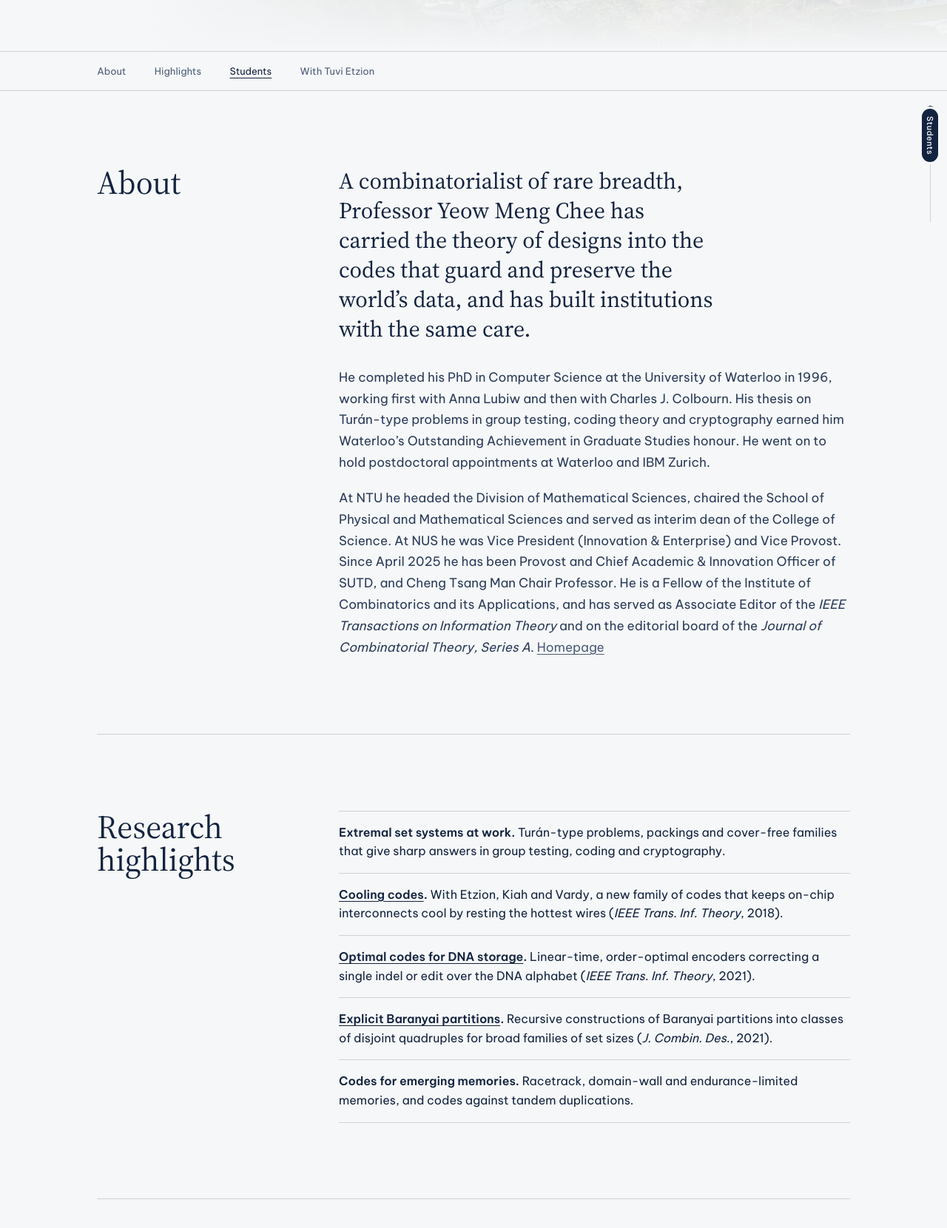
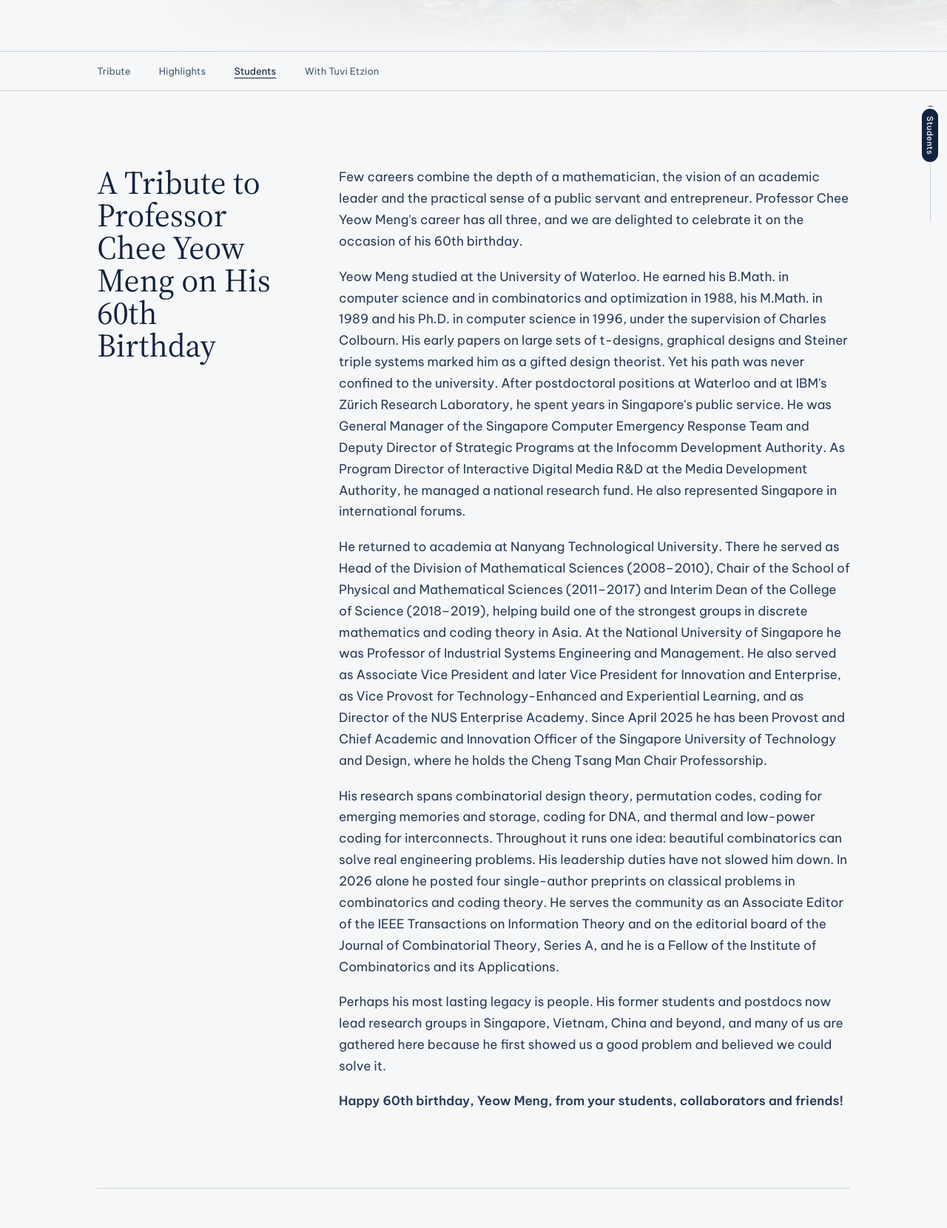
Before and after one commit to Fisv/Mini-Course-and-Workshop-on-Coding-theory-and-Combinatorics, a plain HTML site: page chee.html in a window 1280 px wide. Shown: the part 468-2128 px from the top of the page at 74% size. Drawn offline with Linux system fonts and the light colour scheme.

Commit message:
tribute update

```diff
--- a/chee.html
+++ b/chee.html
@@ -43,7 +43,7 @@
 
   <nav class="pnav" aria-label="Profile sections">
     <ul class="wrap">
-      <li><a href="#about">About</a></li>
+      <li><a href="#about">Tribute</a></li>
       <li><a href="#research">Highlights</a></li>
       <li><a href="#students">Students</a></li>
       <li><a href="#joint">With Tuvi Etzion</a></li>
@@ -51,13 +51,16 @@
   </nav>
 
   <div class="wrap">
-    <!-- About -->
+    <!-- Tribute -->
     <section class="block" id="about">
-      <h2>About</h2>
+      <h2>A Tribute to Professor Chee Yeow Meng on His 60th Birthday</h2>
       <div class="prose">
-        <p class="lede">A combinatorialist of rare breadth, Professor Yeow Meng Chee has carried the theory of designs into the codes that guard and preserve the world’s data, and has built institutions with the same care.</p>
-        <p>He completed his PhD in Computer Science at the University of Waterloo in 1996, working first with Anna Lubiw and then with Charles J. Colbourn. His thesis on Turán-type problems in group testing, coding theory and cryptography earned him Waterloo’s Outstanding Achievement in Graduate Studies honour. He went on to hold postdoctoral appointments at Waterloo and IBM Zurich.</p>
-        <p>At NTU he headed the Division of Mathematical Sciences, chaired the School of Physical and Mathematical Sciences and served as interim dean of the College of Science. At NUS he was Vice President (Innovation &amp; Enterprise) and Vice Provost. Since April 2025 he has been Provost and Chief Academic &amp; Innovation Officer of SUTD, and Cheng Tsang Man Chair Professor. He is a Fellow of the Institute of Combinatorics and its Applications, and has served as Associate Editor of the <em>IEEE Transactions on Information Theory</em> and on the editorial board of the <em>Journal of Combinatorial Theory, Series A</em>. <a class="profile-source" href="https://ymchee66.github.io/home/" target="_blank" rel="noopener">Homepage</a></p>
+        <p>Few careers combine the depth of a mathematician, the vision of an academic leader and the practical sense of a public servant and entrepreneur. Professor Chee Yeow Meng's career has all three, and we are delighted to celebrate it on the occasion of his 60th birthday.</p>
+        <p>Yeow Meng studied at the University of Waterloo. He earned his B.Math. in computer science and in combinatorics and optimization in 1988, his M.Math. in 1989 and his Ph.D. in computer science in 1996, under the supervision of Charles Colbourn. His early papers on large sets of t-designs, graphical designs and Steiner triple systems marked him as a gifted design theorist. Yet his path was never confined to the university. After postdoctoral positions at Waterloo and at IBM's Zürich Research Laboratory, he spent years in Singapore's public service. He was General Manager of the Singapore Computer Emergency Response Team and Deputy Director of Strategic Programs at the Infocomm Development Authority. As Program Director of Interactive Digital Media R&amp;D at the Media Development Authority, he managed a national research fund. He also represented Singapore in international forums.</p>
+        <p>He returned to academia at Nanyang Technological University. There he served as Head of the Division of Mathematical Sciences (2008–2010), Chair of the School of Physical and Mathematical Sciences (2011–2017) and Interim Dean of the College of Science (2018–2019), helping build one of the strongest groups in discrete mathematics and coding theory in Asia. At the National University of Singapore he was Professor of Industrial Systems Engineering and Management. He also served as Associate Vice President and later Vice President for Innovation and Enterprise, as Vice Provost for Technology-Enhanced and Experiential Learning, and as Director of the NUS Enterprise Academy. Since April 2025 he has been Provost and Chief Academic and Innovation Officer of the Singapore University of Technology and Design, where he holds the Cheng Tsang Man Chair Professorship.</p>
+        <p>His research spans combinatorial design theory, permutation codes, coding for emerging memories and storage, coding for DNA, and thermal and low-power coding for interconnects. Throughout it runs one idea: beautiful combinatorics can solve real engineering problems. His leadership duties have not slowed him down. In 2026 alone he posted four single-author preprints on classical problems in combinatorics and coding theory. He serves the community as an Associate Editor of the IEEE Transactions on Information Theory and on the editorial board of the Journal of Combinatorial Theory, Series A, and he is a Fellow of the Institute of Combinatorics and its Applications.</p>
+        <p>Perhaps his most lasting legacy is people. His former students and postdocs now lead research groups in Singapore, Vietnam, China and beyond, and many of us are gathered here because he first showed us a good problem and believed we could solve it.</p>
+        <p><strong>Happy 60th birthday, Yeow Meng, from your students, collaborators and friends!</strong></p>
       </div>
     </section>
 
```
Also changed, not shown: etzion.html (+11 -6 lines).
